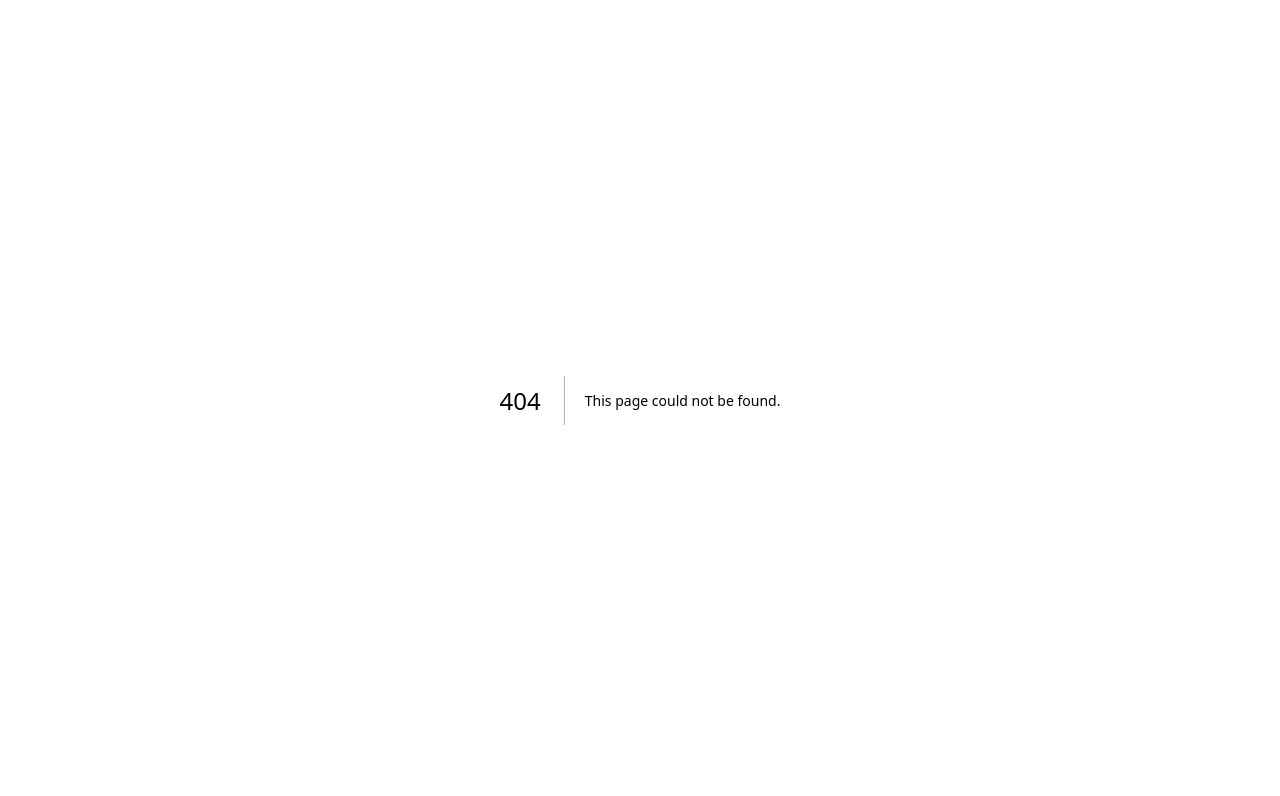
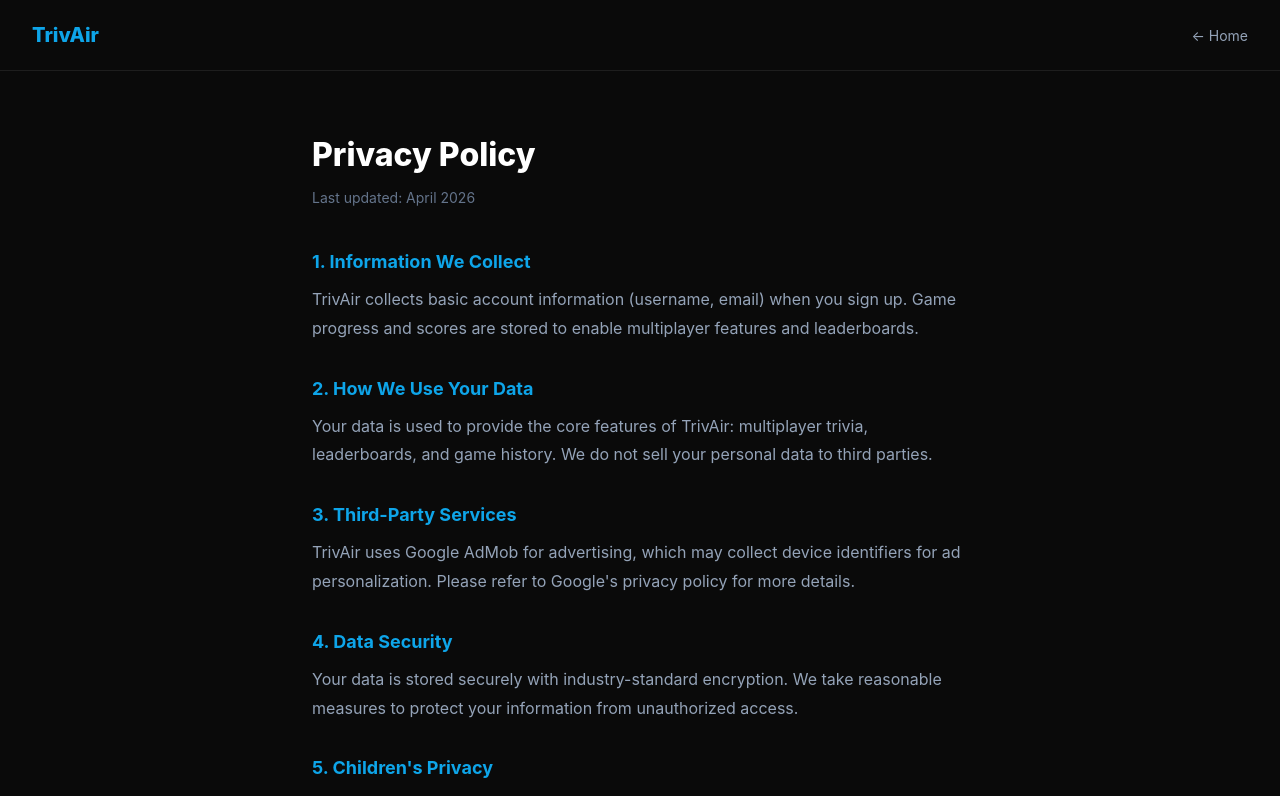
Before and after one commit to u-demiroz/trivair-web, a Next.js app: page /privacy in a window 1280 px wide. Before the commit this address had no page. Shown: the top 796 px of the page. Built offline with nearby package versions, Linux system fonts and the light colour scheme.

Commit message:
feat: privacy page

```diff
--- /dev/null
+++ b/app/privacy/page.tsx
@@ -0,0 +1,33 @@
+"use client";
+import Link from "next/link";
+
+export default function Privacy() {
+  return (
+    <div style={{ minHeight: "100vh", background: "#0a0a0a" }}>
+      <nav style={{ padding: "20px 32px", display: "flex", justifyContent: "space-between", alignItems: "center", borderBottom: "1px solid #1e1e1e" }}>
+        <Link href="/" style={{ fontWeight: 800, fontSize: 20, color: "#0ea5e9", textDecoration: "none" }}>TrivAir</Link>
+        <Link href="/" style={{ color: "#94a3b8", fontSize: 14, textDecoration: "none" }}>← Home</Link>
+      </nav>
+      <main style={{ maxWidth: 720, margin: "0 auto", padding: "60px 32px" }}>
+        <h1 style={{ fontSize: 32, fontWeight: 800, color: "#fff", marginBottom: 8 }}>Privacy Policy</h1>
+        <p style={{ color: "#64748b", marginBottom: 40, fontSize: 14 }}>Last updated: April 2026</p>
+        {[
+          { title: "1. Information We Collect", text: "TrivAir collects basic account information (username, email) when you sign up. Game progress and scores are stored to enable multiplayer features and leaderboards." },
+          { title: "2. How We Use Your Data", text: "Your data is used to provide the core features of TrivAir: multiplayer trivia, leaderboards, and game history. We do not sell your personal data to third parties." },
+          { title: "3. Third-Party Services", text: "TrivAir uses Google AdMob for advertising, which may collect device identifiers for ad personalization. Please refer to Google's privacy policy for more details." },
+          { title: "4. Data Security", text: "Your data is stored securely with industry-standard encryption. We take reasonable measures to protect your information from unauthorized access." },
+          { title: "5. Children's Privacy", text: "TrivAir is not directed to children under 13. We do not knowingly collect personal information from children under 13." },
+          { title: "6. Contact", text: "For privacy-related questions: ugur@ugurdemiroz.com" },
+        ].map((s) => (
+          <div key={s.title} style={{ marginBottom: 32 }}>
+            <h2 style={{ fontSize: 18, fontWeight: 700, color: "#0ea5e9", marginBottom: 10 }}>{s.title}</h2>
+            <p style={{ color: "#94a3b8", lineHeight: 1.8 }}>{s.text}</p>
+          </div>
+        ))}
+      </main>
+      <footer style={{ textAlign: "center", padding: "40px 32px", color: "#475569", fontSize: 13, borderTop: "1px solid #1e1e1e" }}>
+        <p>© 2026 Uğur Demiröz</p>
+      </footer>
+    </div>
+  );
+}
```
